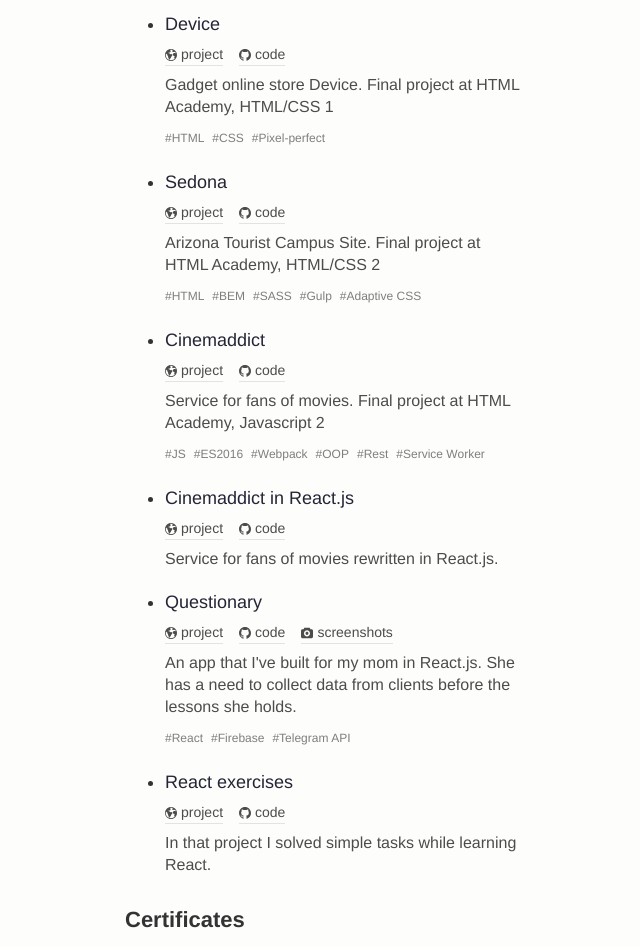
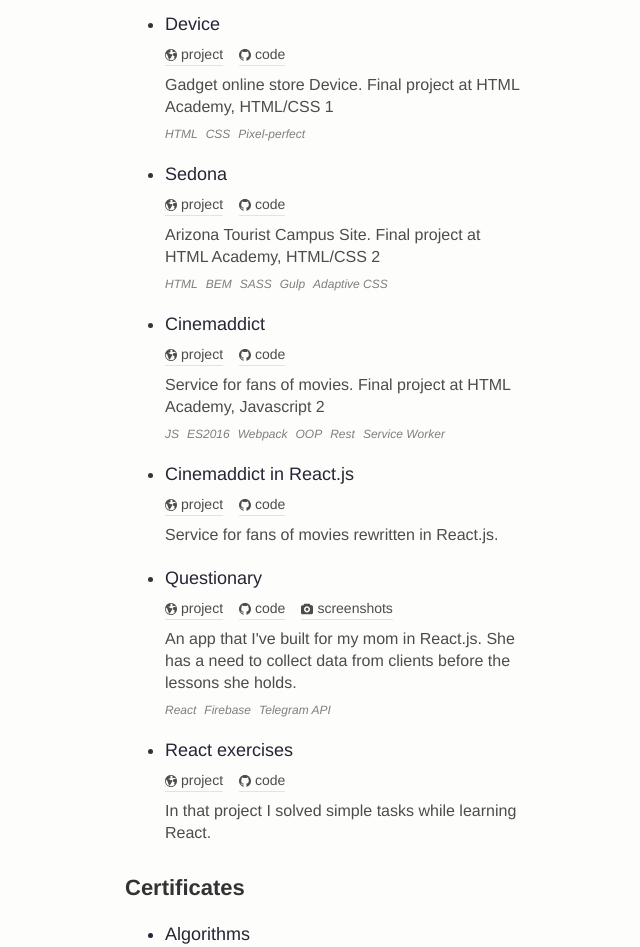
Before and after one commit to kporcelainluv/svelte-resume, a Svelte app: page / in a window 1280 px wide. Shown: the part 780-1727 px from the top of the page, without its empty margins (315-955 px from the left). Built offline with nearby package versions, Linux system fonts and the light colour scheme.

Commit message:
improve css

```diff
--- a/src/Projects.svelte
+++ b/src/Projects.svelte
@@ -31,7 +31,9 @@
     margin-bottom: 8px;
   }
   .tags {
-    line-height: 24px;
+    line-height: 16px;
+    font-weight: 500;
+    font-style: italic;
     list-style-type: none;
     display: flex;
     flex-wrap: wrap;
@@ -85,7 +87,7 @@
       {#if project.tags}
         <ul class="tags">
           {#each project.tags as tag}
-            <li class="tag">#{tag}</li>
+            <li class="tag">{tag}</li>
           {/each}
         </ul>
       {/if}
```
